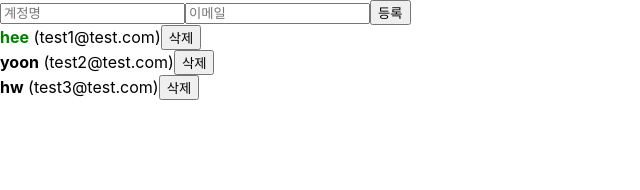
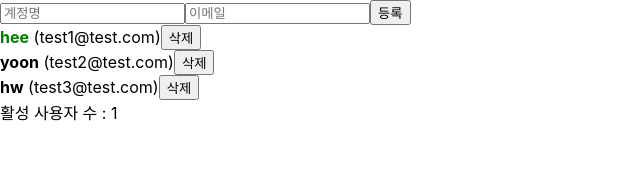
Before and after one commit to ccc4804/react, a React (Create React App) app in the folder react-tutorial/begin-react/: page / in a window 1280 px wide. Shown: the top 190 px of the page, without its empty margins (0-640 px from the left). Built offline with nearby package versions, Linux system fonts and the light colour scheme.

Commit message:
Chapter18 - useMemo 를 사용하여 연산한 값 재사용하기

```diff
--- a/react-tutorial/begin-react/src/App.js
+++ b/react-tutorial/begin-react/src/App.js
@@ -1,6 +1,11 @@
-import React, { useRef, useState } from "react";
+import React, { useRef, useState, useMemo } from "react";
 import UserList from "./UserList";
 import CreateUser from "./CreateUser";
+
+function countActiveUsers(users) {
+  console.log("활성 사용자 수를 세는 중...");
+  return users.filter((user) => user.active).length;
+}
 
 function App() {
   const [inputs, setInputs] = useState({
@@ -23,19 +28,19 @@
       id: 1,
       username: "hee",
       email: "test1@test.com",
-      active: true
+      active: true,
     },
     {
       id: 2,
       username: "yoon",
       email: "test2@test.com",
-      active: false
+      active: false,
     },
     {
       id: 3,
       username: "hw",
       email: "test3@test.com",
-      active: false
+      active: false,
     },
   ]);
 
@@ -61,15 +66,20 @@
     nextId.current += 1;
   };
 
-  const onRemove = id => {
-    setUsers(users.filter(user => user.id !== id))
-  }
+  const onRemove = (id) => {
+    setUsers(users.filter((user) => user.id !== id));
+  };
 
-  const onToggle = id => {
-    setUsers(users.map(
-      user => user.id === id ? {...user, active: !user.active} : user
-    ))
-  }
+  const onToggle = (id) => {
+    setUsers(
+      users.map((user) =>
+        user.id === id ? { ...user, active: !user.active } : user
+      )
+    );
+  };
+
+  // useMemo를 사용하면 특정 deps만 인식하여 처리한다.
+  const count = useMemo(() => countActiveUsers(users),[users]);
 
   // 아래는 JSX
   return (
@@ -81,6 +91,7 @@
         onCreate={onCreate}
       />
       <UserList users={users} onRemove={onRemove} onToggle={onToggle} />
+      <div>활성 사용자 수 : {count}</div>
     </>
   );
 }
```
Also changed, not shown: 1 other file (tests, documents, lock files or other folders).
